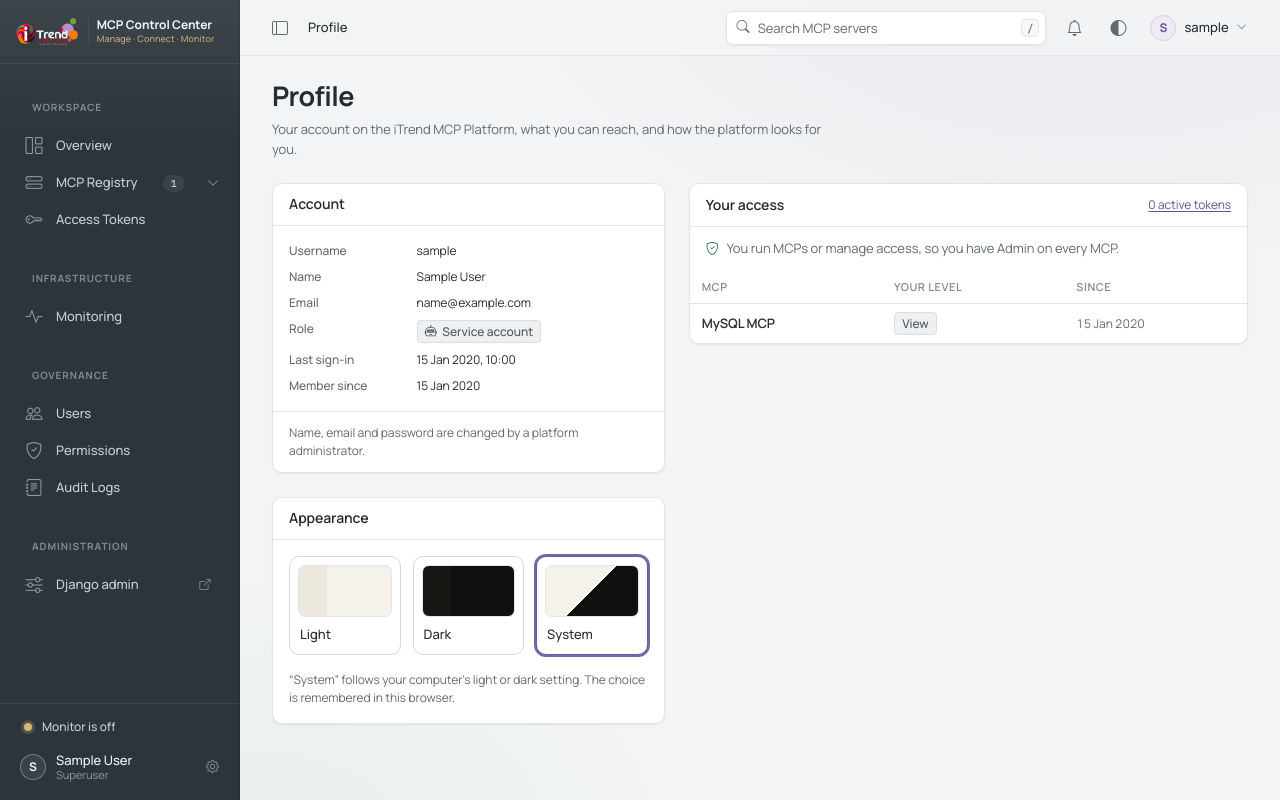
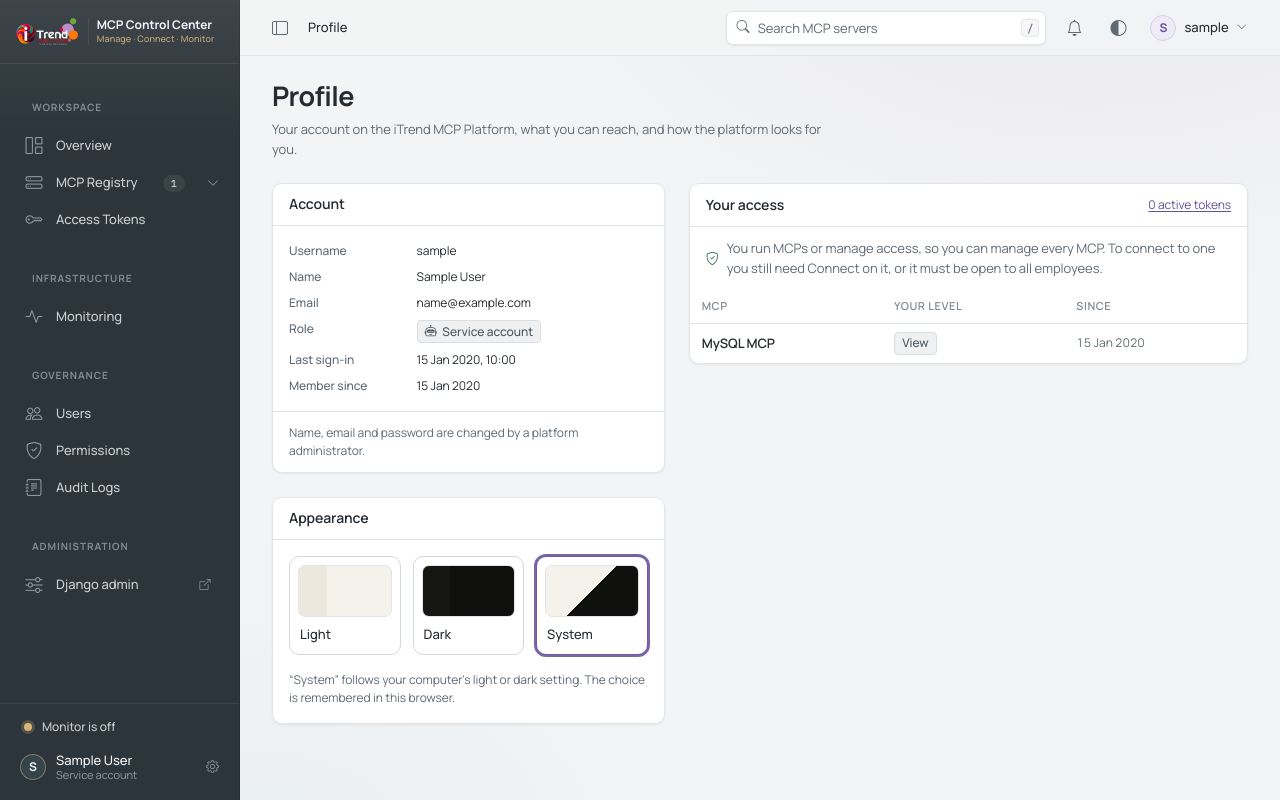
Before and after one commit to automationitrendsolution/Itrend_MCP, a Django app: page /accounts/profile/ in a window 1280 px wide. Run offline with Django 4.2, Linux system fonts and the light colour scheme; a user stored in the database is signed in; data comes from the database, SQL or seed files in the repository; tables that the repository leaves empty hold one stand-in row (values such as "Sample post"); data that the repository does not hold is empty; parts of the project's set-up code (start-up, migrations or seed data) failed here and were passed over; some libraries are stand-ins or nearby versions.

Commit message:
Fix permission holes and bugs found in a walk-through test
- Only superusers can deactivate a superuser; "Manage users" cannot
  revoke or delete a superuser's tokens.
- Service-account tokens only for MCPs the creator can connect to.
- Platform abilities no longer give data access: connecting needs
  Connect on the MCP (migration 0007 keeps existing tokens working).
- "See monitoring" is read-only, sees every MCP and its Logs tab.
- Overview figures cover every MCP, not just the 8 listed.
- Audit filters and icons know token_deleted, user_created and
  capability_changed; unknown ability codes give 404.
- Role labels follow abilities instead of the old staff flag.

Co-Authored-By: Claude Opus 5.5 <noreply@anthropic.com>

```diff
--- a/backend/services/accounts.py
+++ b/backend/services/accounts.py
@@ -106,6 +106,8 @@ def set_active(user, active: bool, *, changed_by) -> None:
     """
     if user.pk == changed_by.pk and not active:
         raise ValidationError("You cannot deactivate your own account.")
+    if user.is_superuser and not changed_by.is_superuser:
+        raise ValidationError("Only a superuser can turn a superuser's account on or off.")
     if user.is_active == active:
         return
     user.is_active = active
--- a/frontend/templates/accounts/profile.html
+++ b/frontend/templates/accounts/profile.html
@@ -61,7 +61,7 @@
         <a href="{% url 'frontend:token-list' %}" class="ms-auto small">{{ my_active_tokens }} active token{{ my_active_tokens|pluralize }}</a>
       </div>
       {% if caps.manage_mcps or caps.manage_access %}
-        <div class="pg-allgood"><i class="bi bi-shield-check text-success" aria-hidden="true"></i>You run MCPs or manage access, so you have Admin on every MCP.</div>
+        <div class="pg-allgood"><i class="bi bi-shield-check text-success" aria-hidden="true"></i>You run MCPs or manage access, so you can manage every MCP. To connect to one you still need Connect on it, or it must be open to all employees.</div>
       {% endif %}
       {% if my_permissions %}
         <div class="table-responsive">
--- a/frontend/templates/dashboard/index.html
+++ b/frontend/templates/dashboard/index.html
@@ -106,7 +106,7 @@
         <h2 class="mg-panel-title" id="serversTitle">MCP servers</h2>
         <p class="mg-panel-meta">The servers you can use, with their last 24 hours</p>
       </div>
-      <a href="{% url 'frontend:mcp-list' %}" class="mg-link">Open registry <i class="bi bi-arrow-right" aria-hidden="true"></i></a>
+      <a href="{% url 'frontend:mcp-list' %}" class="mg-link">{% if more_servers %}All {{ kpi.total }} in the registry{% else %}Open registry{% endif %} <i class="bi bi-arrow-right" aria-hidden="true"></i></a>
     </header>
     {% if lines %}
       <div class="table-responsive">
--- a/frontend/templates/mcps/logs.html
+++ b/frontend/templates/mcps/logs.html
@@ -1,7 +1,7 @@
 {% extends "mcps/base_mcp.html" %}
 
 {% block tab %}
-{% if is_admin %}
+{% if can_see_output %}
   <section class="card app-card mb-4" aria-labelledby="serverLogTitle">
     <div class="card-header">
       <h2 class="pg-card-title" id="serverLogTitle">Server log</h2>
@@ -36,6 +36,7 @@
   </section>
 {% endif %}
 
+{% if can_see_events %}
 <section class="card app-card" aria-labelledby="mcpActivityTitle">
   <div class="card-header"><h2 class="pg-card-title" id="mcpActivityTitle">Who did what on this MCP</h2></div>
   {% if events %}
@@ -48,4 +49,5 @@
     <div class="app-empty"><i class="bi bi-clock-history" aria-hidden="true"></i><p class="mb-0">Nothing has happened on this MCP yet.</p></div>
   {% endif %}
 </section>
+{% endif %}
 {% endblock %}
--- a/frontend/templates/monitoring/detail.html
+++ b/frontend/templates/monitoring/detail.html
@@ -55,7 +55,11 @@
         Enforced now: request timeout and requests at the same time (by the gateway); automatic restarts and the memory limit (by the monitor).
         The CPU level only raises a warning. Hard operating-system limits come with containers.
       </div>
-      <button type="submit" class="btn btn-primary mt-3"><i class="bi bi-check-lg me-1" aria-hidden="true"></i>Save settings</button>
+      {% if can_edit_settings %}
+        <button type="submit" class="btn btn-primary mt-3"><i class="bi bi-check-lg me-1" aria-hidden="true"></i>Save settings</button>
+      {% else %}
+        <p class="small text-body-secondary mt-3 mb-0"><i class="bi bi-lock me-1" aria-hidden="true"></i>Only people who can run MCP servers can change these settings.</p>
+      {% endif %}
     </form>
   </div>
 </section>
--- a/frontend/templates/partials/sidebar.html
+++ b/frontend/templates/partials/sidebar.html
@@ -105,7 +105,7 @@
       <span class="app-avatar" aria-hidden="true">{{ user.get_username|first|upper }}</span>
       <span class="app-user-text">
         <strong>{{ user.get_full_name|default:user.get_username }}</strong>
-        <small>{% if user.is_superuser %}Superuser{% elif user.is_staff %}Platform administrator{% else %}Member{% endif %}</small>
+        <small>{{ user|role_label }}</small>
       </span>
       <i class="bi bi-gear" aria-hidden="true"></i>
     </a>
--- a/frontend/templates/partials/user_menu.html
+++ b/frontend/templates/partials/user_menu.html
@@ -1,4 +1,4 @@
-{# The signed-in person: profile, Django admin (administrators), sign out. #}
+{% load mcp_tags %}{# The signed-in person: profile, Django admin (administrators), sign out. #}
 <div class="dropdown">
   <button class="pg-user-btn" type="button" data-bs-toggle="dropdown" aria-expanded="false" aria-label="Account menu for {{ user.get_username }}">
     <span class="app-avatar" aria-hidden="true">{{ user.get_username|first|upper }}</span>
@@ -9,7 +9,7 @@
     <li>
       <div class="px-2 py-1">
         <div class="fw-semibold small">{{ user.get_full_name|default:user.get_username }}</div>
-        <div class="small text-body-secondary">{% if user.is_superuser %}Superuser{% elif user.is_staff %}Platform administrator{% else %}Member{% endif %}</div>
+        <div class="small text-body-secondary">{{ user|role_label }}</div>
       </div>
     </li>
     <li><hr class="dropdown-divider"></li>
--- a/frontend/templates/users/partials/role_badge.html
+++ b/frontend/templates/users/partials/role_badge.html
@@ -1,5 +1,6 @@
-{% comment %} An account's role. Parameter: account. {% endcomment %}
-{% if account.service_account %}<span class="badge text-bg-light"><i class="bi bi-robot" aria-hidden="true"></i>Service account</span>
-{% elif account.is_superuser %}<span class="badge text-bg-dark">Superuser</span>
-{% elif account.is_staff %}<span class="badge text-bg-primary">Administrator</span>
-{% else %}<span class="badge text-bg-light">Member</span>{% endif %}
+{% comment %} An account's role. Parameter: account. "Administrator" means at least one ability is on. {% endcomment %}
+{% load mcp_tags %}{% with role=account|role_label %}
+{% if role == "Service account" %}<span class="badge text-bg-light"><i class="bi bi-robot" aria-hidden="true"></i>Service account</span>
+{% elif role == "Superuser" %}<span class="badge text-bg-dark">Superuser</span>
+{% elif role == "Administrator" %}<span class="badge text-bg-primary">Administrator</span>
+{% else %}<span class="badge text-bg-light">Member</span>{% endif %}{% endwith %}
--- a/frontend/templatetags/mcp_tags.py
+++ b/frontend/templatetags/mcp_tags.py
@@ -1,6 +1,20 @@
 from django import template
 
 register = template.Library()
+
+
+@register.filter
+def role_label(account) -> str:
+    """Service account, Superuser, Administrator (any platform ability switched on) or Member."""
+    from backend.permissions import CAPABILITY_CODES, has_capability
+
+    if hasattr(account, "service_account"):
+        return "Service account"
+    if account.is_superuser:
+        return "Superuser"
+    if any(has_capability(account, code) for code in CAPABILITY_CODES):
+        return "Administrator"
+    return "Member"
 
 BADGE_CLASSES = {
     # MCP server status
--- a/frontend/views.py
+++ b/frontend/views.py
@@ -28,7 +28,7 @@ from backend.models import (
     MCPServer,
     PermissionLevel,
 )
-from backend.permissions import CAPABILITIES, can_manage_mcps, capabilities_of, has_capability
+from backend.permissions import CAPABILITIES, CAPABILITY_CODES, can_manage_mcps, has_capability
 from backend.services import access, accounts, audit, catalog, mcplogs, monitoring, registry, runner, tokens, traffic
 from backend.services.health import check_platform
 
@@ -127,7 +127,9 @@ def dashboard(request: HttpRequest) -> HttpResponse:
     """Overview. Every figure comes from the database or a real check; nothing is estimated."""
     user = request.user
     is_admin = can_manage_mcps(user)
-    servers = list(with_last_check(registry.list_servers(user)).order_by("name")[:OVERVIEW_SERVERS_SHOWN])
+    sees_health = is_admin or has_capability(user, "view_monitoring")
+    all_servers = list(with_last_check(registry.list_servers(user)).order_by("name"))
+    servers = all_servers[:OVERVIEW_SERVERS_SHOWN]
     context = {
         "counts": registry.get_counts(user),
         "active_user_count": get_user_model().objects.filter(is_active=True).count(),
@@ -136,7 +138,7 @@ def dashboard(request: HttpRequest) -> HttpResponse:
         "my_active_tokens": tokens.list_tokens(user=user).active().count(),
         "can_create_token": not access.is_service_account(user),
     }
-    if is_admin:
+    if sees_health:
         traffic_24h = traffic.totals()
         if traffic_24h["requests"]:
             traffic_24h["error_rate"] = round(100 * traffic_24h["errors"] / traffic_24h["requests"], 1)
@@ -147,8 +149,11 @@ def dashboard(request: HttpRequest) -> HttpResponse:
                 "activity": MCPActivityLog.objects.select_related("mcp_server")[:OVERVIEW_ACTIVITY_SHOWN],
             }
         )
-    context.update(_switchboard_overview(user, servers, is_admin, context.get("warnings", [])))
-    context.update(_graphite_overview(request, user, is_admin, context["lines"]))
+    # Counts, the health chart and the KPIs cover every MCP; the table lists the first few.
+    context.update(_switchboard_overview(user, all_servers, sees_health, context.get("warnings", [])))
+    context.update(_graphite_overview(request, user, sees_health, context["lines"]))
+    context["more_servers"] = max(len(context["lines"]) - OVERVIEW_SERVERS_SHOWN, 0)
+    context["lines"] = context["lines"][:OVERVIEW_SERVERS_SHOWN]
     return render(request, "dashboard/index.html", context)
 
 
@@ -346,7 +351,10 @@ def _mcp_page(request: HttpRequest, pk: int, tab: str) -> tuple[MCPServer, dict]
     level = access.effective_level(request.user, server)
     is_admin = can_manage_mcps(request.user)
     can_admin_server = access.can_admin(request.user, server)
+    can_see_output = has_capability(request.user, "view_monitoring")
     allowed_tabs = {"overview", "manual"} | ({"logs", "access"} if can_admin_server else set())
+    if can_see_output:
+        allowed_tabs.add("logs")
     if access.can_connect(request.user, server) and not access.is_service_account(request.user):
         allowed_tabs.add("tokens")
     if is_admin:
@@ -361,6 +369,8 @@ def _mcp_page(request: HttpRequest, pk: int, tab: str) -> tuple[MCPServer, dict]
         "level_help": PERMISSION_LEVEL_HELP[level],
         "is_admin": is_admin,
         "can_admin_server": can_admin_server,
+        "can_see_output": can_see_output,  # the MCP's own output (Logs tab): "See monitoring"
+        "can_see_events": can_admin_server or has_capability(request.user, "view_audit_log"),
         "manifest": catalog.manifest_for(server),
         "runtime": runner.get_state(server),
     }
@@ -389,9 +399,10 @@ def mcp_detail(request: HttpRequest, pk: int) -> HttpResponse:
 @login_required
 def mcp_logs(request: HttpRequest, pk: int) -> HttpResponse:
     server, context = _mcp_page(request, pk, "logs")
-    if context["is_admin"]:
+    if context["can_see_output"]:
         context.update(_server_log_context(request, server, context["runtime"]))
-    context["events"] = MCPActivityLog.objects.filter(mcp_server=server).select_related("mcp_server")[:MCP_EVENTS_SHOWN]
+    if context["can_see_events"]:
+        context["events"] = MCPActivityLog.objects.filter(mcp_server=server).select_related("mcp_server")[:MCP_EVENTS_SHOWN]
     return render(request, "mcps/logs.html", context)
 
 
@@ -417,14 +428,14 @@ def _server_log_context(request: HttpRequest, server: MCPServer, runtime) -> dic
 @capability_required("view_monitoring")
 def mcp_log_output(request: HttpRequest, pk: int) -> HttpResponse:
     """HTMX partial: the MCP's output, refreshed every few seconds and when the filter changes."""
-    server = get_object_or_404(MCPServer, pk=pk)
+    server = visible_server_or_404(request, pk)
     return render(request, "mcps/partials/log_runs.html", _server_log_context(request, server, runner.get_state(server)))
 
 
 @capability_required("view_monitoring")
 def mcp_log_download(request: HttpRequest, pk: int) -> HttpResponse:
     """The complete raw output file, for troubleshooting."""
-    server = get_object_or_404(MCPServer, pk=pk)
+    server = visible_server_or_404(request, pk)
     path = runner.log_path(server)
     if not path.exists():
         raise Http404("No output yet.")
@@ -535,6 +546,9 @@ def token_create(request: HttpRequest, user_pk: int | None = None) -> HttpRespon
         raise PermissionDenied
 
     servers = access.connectable_servers(owner)
+    if owner.pk != request.user.pk:
+        # Service-account tokens only for MCPs the creator can use too (see tokens.create_token).
+        servers = [server for server in servers if access.can_connect(request.user, server)]
     initial = {}
     if request.GET.get("mcp", "").isdigit():
         initial["mcp_server"] = int(request.GET["mcp"])
@@ -703,6 +717,8 @@ def user_capability(request: HttpRequest, pk: int, code: str) -> HttpResponse:
     """Switch one ability on or off (superusers). HTMX swaps just that switch."""
     if not request.user.is_superuser:
         raise PermissionDenied
+    if code not in CAPABILITY_CODES:
+        raise Http404("Unknown ability.")
     account = get_object_or_404(get_user_model(), pk=pk)
     try:
         accounts.set_capability(account, code, request.POST.get("on") == "1", changed_by=request.user)
@@ -760,9 +776,9 @@ def service_account_create(request: HttpRequest) -> HttpResponse:
 ACTIVITY_KINDS = {
     "signins": ("Sign-ins", "bi-box-arrow-in-right", ["login", "login_failed", "logout"]),
     "connections": ("Connections", "bi-plug", ["mcp_connection"]),
-    "access": ("Access & tokens", "bi-key", ["permission_granted", "permission_revoked", "token_created", "token_revoked"]),
+    "access": ("Access & tokens", "bi-key", ["permission_granted", "permission_revoked", "token_created", "token_revoked", "token_deleted"]),
     "mcps": ("MCP servers", "bi-hdd-stack", ["mcp_created", "mcp_updated", "mcp_deleted", "mcp_started", "mcp_stopped"]),
-    "users": ("Users", "bi-people", ["user_activated", "user_deactivated", "service_account_created"]),
+    "users": ("Users", "bi-people", ["user_created", "user_activated", "user_deactivated", "capability_changed", "service_account_created"]),
 }
 
 
@@ -873,7 +889,13 @@ def monitoring_detail(request: HttpRequest, pk: int) -> HttpResponse:
     server = get_object_or_404(MCPServer, pk=pk)
     period = _monitor_range(request)
     limits = traffic.limits_for(server)
+    can_edit = can_manage_mcps(request.user)  # "See monitoring" alone is read-only
+    if request.method == "POST" and not can_edit:
+        raise PermissionDenied
     form = MonitorSettingsForm(request.POST or None, instance=limits)
+    if not can_edit:
+        for field in form.fields.values():
+            field.disabled = True
 
     if request.method == "POST" and form.is_valid():
         changed = form.changed_data
@@ -895,6 +917,7 @@ def monitoring_detail(request: HttpRequest, pk: int) -> HttpResponse:
         "hours": _traffic_rows(server, period["hours"]),
         "in_progress": traffic.in_progress(server),
         "form": form,
+        "can_edit_settings": can_edit,
         "worker_running": monitoring.worker_is_running(),
     }
     template = "monitoring/partials/detail_live.html" if request.htmx else "monitoring/detail.html"
@@ -1005,7 +1028,8 @@ TIMELINE_ICONS = {
     "mcp_created": "bi-plus-square", "mcp_updated": "bi-pencil-square", "mcp_deleted": "bi-trash3",
     "mcp_started": "bi-play-circle", "mcp_stopped": "bi-stop-circle",
     "permission_granted": "bi-shield-plus", "permission_revoked": "bi-shield-minus",
-    "token_created": "bi-key", "token_revoked": "bi-key", "mcp_connection": "bi-plug",
+    "token_created": "bi-key", "token_revoked": "bi-key", "token_deleted": "bi-trash3", "mcp_connection": "bi-plug",
+    "user_created": "bi-person-plus", "capability_changed": "bi-toggles",
     "user_activated": "bi-person-check", "user_deactivated": "bi-person-dash", "service_account_created": "bi-robot",
     "went_down": "bi-x-octagon", "unhealthy": "bi-heart-pulse", "recovered": "bi-heart-pulse",
     "auto_restarted": "bi-arrow-repeat", "restart_failed": "bi-arrow-repeat", "gave_up": "bi-pause-circle",
```
Also changed, not shown: backend/permissions.py (+7 -2 lines), backend/services/access.py (+40 -10 lines), backend/services/tokens.py (+8 -2 lines), tests/test_abilities.py (+75 -0 lines), tests/test_gateway.py (+3 -1 lines), backend/migrations/0007_keep_tokens_of_ability_holders.py (added).
